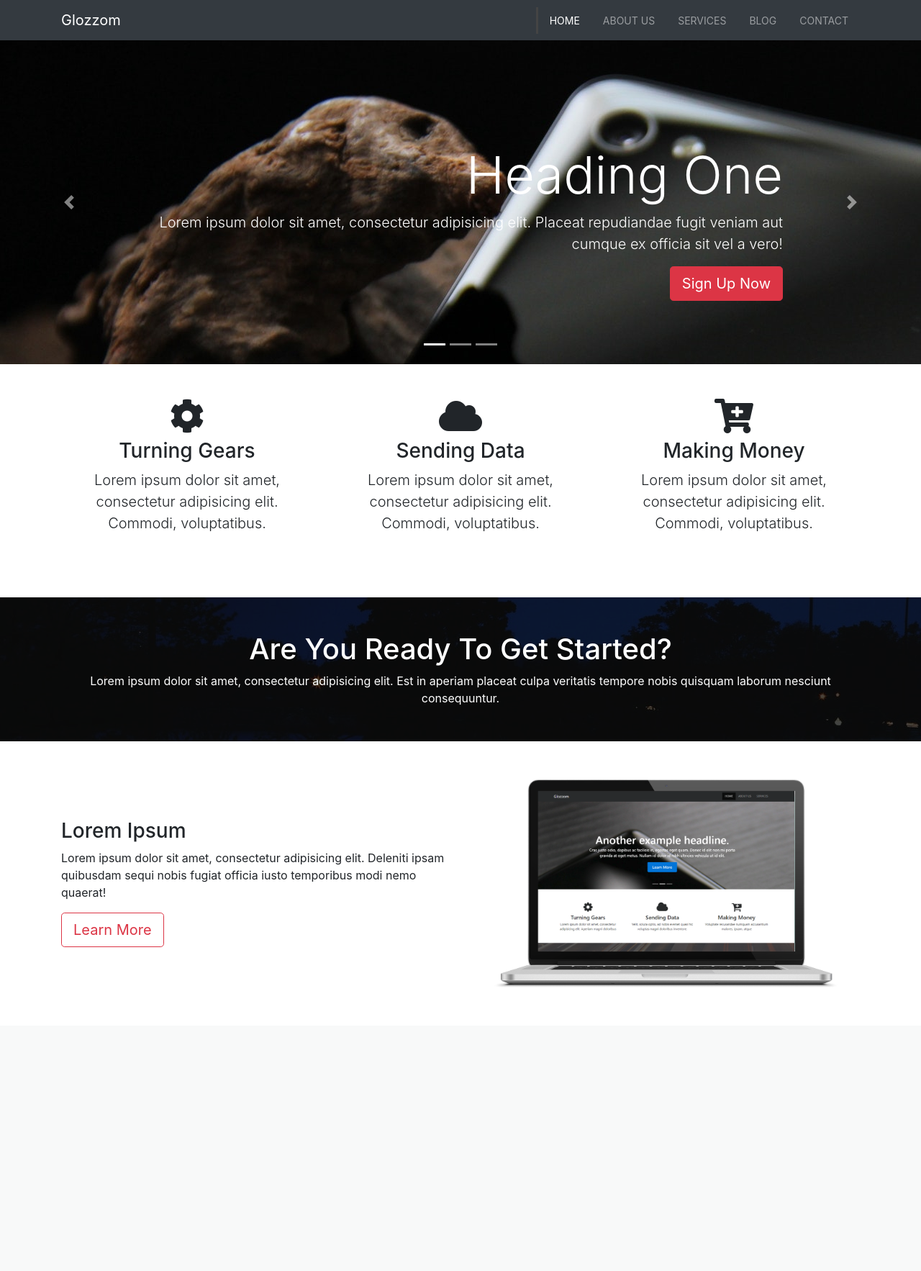
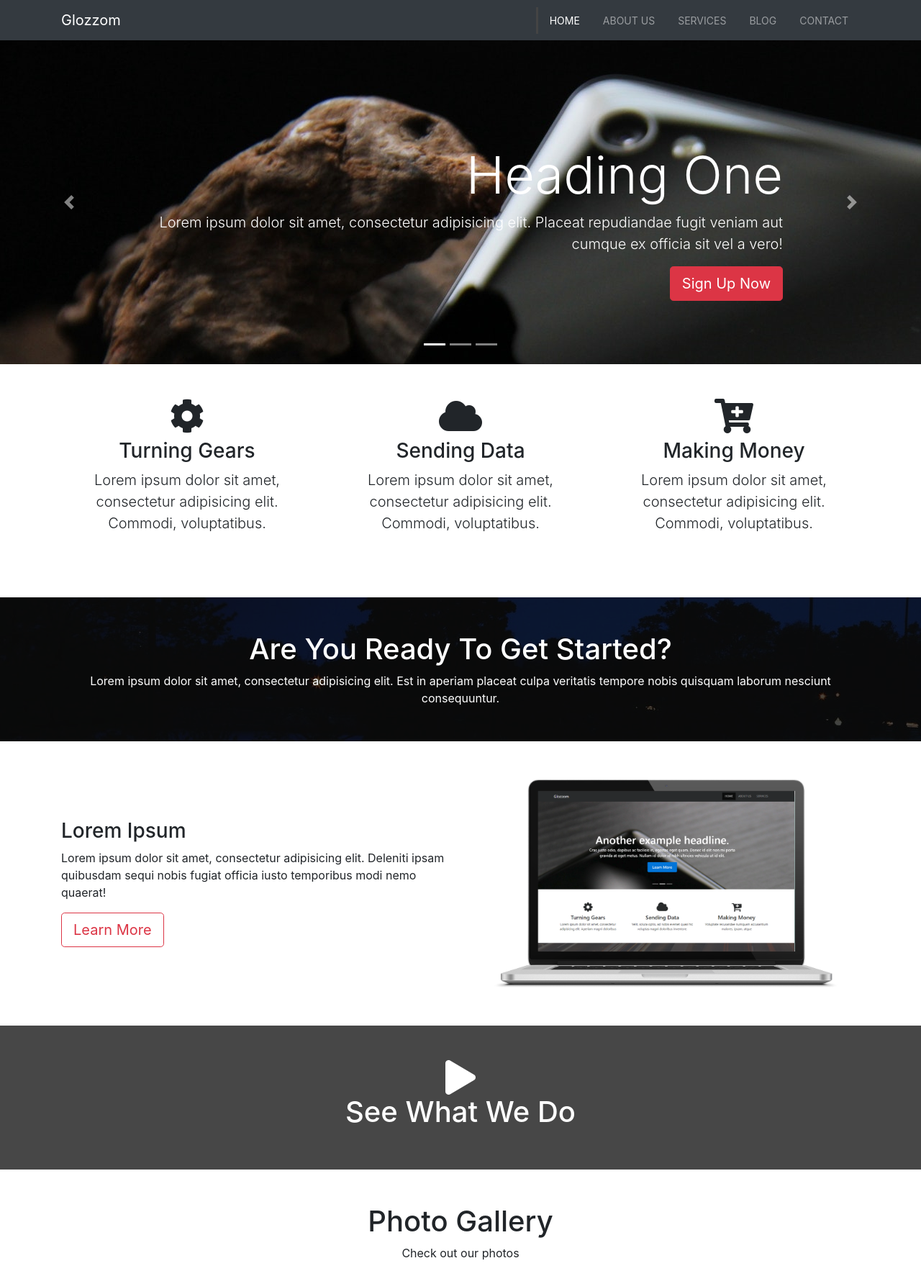
Before and after one commit to JeffKnowlesJr/udemy.jeffknowlesjr.com-udemy-coursework, a PHP site: page /Bootstrap-4-from-scratch/glozzom/index.html in a window 1280 px wide. Shown: the top 1766 px of the page at 72% size. Before the commit the page ends 1371 px from the top, so only its background shows below. Run offline with PHP 8.4, Linux system fonts and the light colour scheme; some libraries are stand-ins or nearby versions.

Commit message:
Finished up through Photo Gallery

```diff
--- a/Bootstrap-4-from-scratch/glozzom/css/style.css
+++ b/Bootstrap-4-from-scratch/glozzom/css/style.css
@@ -33,6 +33,7 @@
   position: relative;
   min-height: 200px;
   background: url('../img/lights.jpg');
+  background-color: #444;
   background-attachment: fixed;
   background-repeat: no-repeat;
   text-align: center;
@@ -47,3 +48,23 @@
   height: 100%;
   background: rgba(0,0,0,0.7)
 }
+
+#video-play {
+  position: relative;
+  min-height: 200px;
+  background: url('../img/media.jpg');
+  background-color: #eee;
+  background-attachment: fixed;
+  background-repeat: no-repeat;
+  background-position: 0 325px;
+  text-align: center;
+  color: white;
+}
+
+#video-play a {
+  color: #fff;
+}
+
+.resolved img {
+ width: 100%;
+}
--- a/Bootstrap-4-from-scratch/glozzom/index.html
+++ b/Bootstrap-4-from-scratch/glozzom/index.html
@@ -5,10 +5,9 @@
   <meta charset="UTF-8">
   <meta name="viewport" content="width=device-width, initial-scale=1.0">
   <meta http-equiv="X-UA-Compatible" content="ie=edge">
-  <link rel="stylesheet" href="https://use.fontawesome.com/releases/v5.0.13/css/all.css" integrity="sha384-DNOHZ68U8hZfKXOrtjWvjxusGo9WQnrNx2sqG0tfsghAvtVlRW3tvkXWZh58N9jp"
-    crossorigin="anonymous">
-  <link rel="stylesheet" href="https://stackpath.bootstrapcdn.com/bootstrap/4.1.1/css/bootstrap.min.css" integrity="sha384-WskhaSGFgHYWDcbwN70/dfYBj47jz9qbsMId/iRN3ewGhXQFZCSftd1LZCfmhktB"
-    crossorigin="anonymous">
+  <link rel="stylesheet" href="https://use.fontawesome.com/releases/v5.0.13/css/all.css" integrity="sha384-DNOHZ68U8hZfKXOrtjWvjxusGo9WQnrNx2sqG0tfsghAvtVlRW3tvkXWZh58N9jp" crossorigin="anonymous">
+  <link rel="stylesheet" href="https://stackpath.bootstrapcdn.com/bootstrap/4.1.1/css/bootstrap.min.css" integrity="sha384-WskhaSGFgHYWDcbwN70/dfYBj47jz9qbsMId/iRN3ewGhXQFZCSftd1LZCfmhktB" crossorigin="anonymous">
+  <link rel="stylesheet" href="https://cdnjs.cloudflare.com/ajax/libs/ekko-lightbox/5.3.0/ekko-lightbox.css" crossorigin="anonymous">
   <link rel="stylesheet" href="css/style.css">
   <title>Glozzom Theme</title>
 </head>
@@ -143,12 +142,86 @@
         </div>
     </section>
 
+    <!-- VIDEO PLAY -->
+    <section id="video-play">
+        <div class="dark-overlay">
+            <div class="container">
+                <div class="row">
+                    <div class="col p-5">
+                        <a href="#" class="video" data-video="https://www.youtube.com/embed/nTYP4IZvLWw" data-toggle="modal" data-target="#videoModal">
+                            <i class="fas fa-play fa-3x"></i>
+                        </a>
+                        <h1>See What We Do</h1>
+                    </div>
+                </div>
+            </div>
+        </div>
+    </section>
+
+    <!-- PHOTO GALLERY -->
+    <section id="gallery" class="py-5">
+        <div class="container">
+            <h1 class="text-center">Photo Gallery</h1>
+            <p class="text-center">Check out our photos</p>
+            <div class="row mb-4">
+                <div class="col-md-4">
+                    <a href="https://source.unsplash.com/random/560x560" data-toggle="lightbox" data-gallery="img-gallery" data-height="560" data-width="560">
+                        <img src="https://source.unsplash.com/random/560x560" alt="" class="img-fluid">
+                    </a>
+                </div>
+                <div class="col-md-4">
+                    <a href="https://source.unsplash.com/random/561x561" data-toggle="lightbox" data-gallery="img-gallery" data-height="561" data-width="561">
+                        <img src="https://source.unsplash.com/random/561x561" alt="" class="img-fluid">
+                    </a>
+                </div>
+                <div class="col-md-4">
+                    <a href="https://source.unsplash.com/random/562x562" data-toggle="lightbox" data-gallery="img-gallery" data-height="562" data-width="562">
+                        <img src="https://source.unsplash.com/random/562x562" alt="" class="img-fluid">
+                    </a>
+                </div>
+            </div>
+            <div class="row mb-4">
+                <div class="col-md-4">
+                    <a href="https://source.unsplash.com/random/563x563" data-toggle="lightbox" data-gallery="img-gallery" data-height="563" data-width="563">
+                        <img src="https://source.unsplash.com/random/563x563" alt="" class="img-fluid">
+                    </a>
+                </div>
+                <div class="col-md-4">
+                    <a href="https://source.unsplash.com/random/564x564" data-toggle="lightbox" data-gallery="img-gallery" data-height="564" data-width="564">
+                        <img src="https://source.unsplash.com/random/564x564" alt="" class="img-fluid">
+                    </a>
+                </div>
+                <div class="col-md-4">
+                    <a href="https://source.unsplash.com/random/565x565" data-toggle="lightbox" data-gallery="img-gallery" data-height="565" data-width="565">
+                        <img src="https://source.unsplash.com/random/565x565" alt="" class="img-fluid">
+                    </a>
+                </div>
+            </div>
+        </div>
+    </section>
+
+    <!-- VIDEO MODAL -->
+    <div class="modal fade" id="videoModal">
+        <div class="modal-dialog">
+            <div class="modal-content">
+                <div class="modal-body">
+                    <button class="close" data-dismiss="modal">
+                        <span>&times;</span>
+                    </button>
+                    <iframe src="" frameborder="0" height="350px" width="100%" allowfullscreen></iframe>
+                </div>
+            </div>
+        </div>
+    </div>
+
+
   <script src="http://code.jquery.com/jquery-3.3.1.min.js" integrity="sha256-FgpCb/KJQlLNfOu91ta32o/NMZxltwRo8QtmkMRdAu8="
     crossorigin="anonymous"></script>
   <script src="https://cdnjs.cloudflare.com/ajax/libs/popper.js/1.14.3/umd/popper.min.js" integrity="sha384-ZMP7rVo3mIykV+2+9J3UJ46jBk0WLaUAdn689aCwoqbBJiSnjAK/l8WvCWPIPm49"
     crossorigin="anonymous"></script>
   <script src="https://stackpath.bootstrapcdn.com/bootstrap/4.1.1/js/bootstrap.min.js" integrity="sha384-smHYKdLADwkXOn1EmN1qk/HfnUcbVRZyYmZ4qpPea6sjB/pTJ0euyQp0Mk8ck+5T"
     crossorigin="anonymous"></script>
+    <script src="https://cdnjs.cloudflare.com/ajax/libs/ekko-lightbox/5.3.0/ekko-lightbox.min.js" crossorigin="anonymous"></script>
 
   <script>
     // Get the current year for the copyright
@@ -159,6 +232,27 @@
         interval: 6000,
         pause: 'hover'
     })
+
+    // Light Box init
+    $(document).on('click', '[data-toggle="lightbox"]', function(event) {
+                event.preventDefault();
+                $(this).ekkoLightbox();
+            });
+
+    //  Auto play modal video
+    $(function () {
+        $('.video').click(function () {
+            var theModal = $(this).data('target'),
+                videoSRC = $(this).attr('data-video'),
+                videoSRCauto = videoSRC + '?modestbranding=1&rel=0&controls=0&showinfo=0&html5=1&autoplay=1';
+                console.log(theModal);
+                console.log(videoSRCauto);
+                $(theModal + ' iframe').attr('src', videoSRCauto);
+                $(theModal + ' button.close').click(function () {
+                    $(theModal + ' iframe').attr('src', videoSRC);
+                });
+        });
+    });
   </script>
 </body>
 
```
